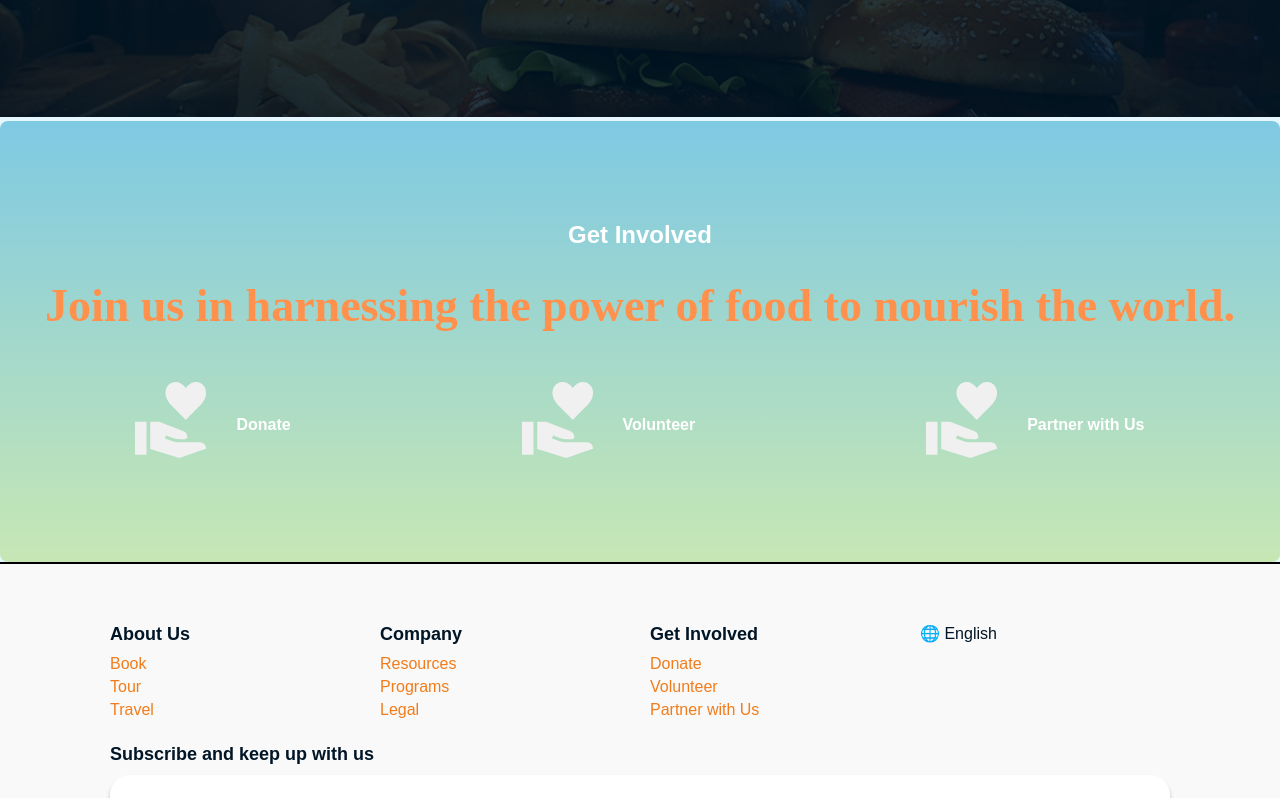
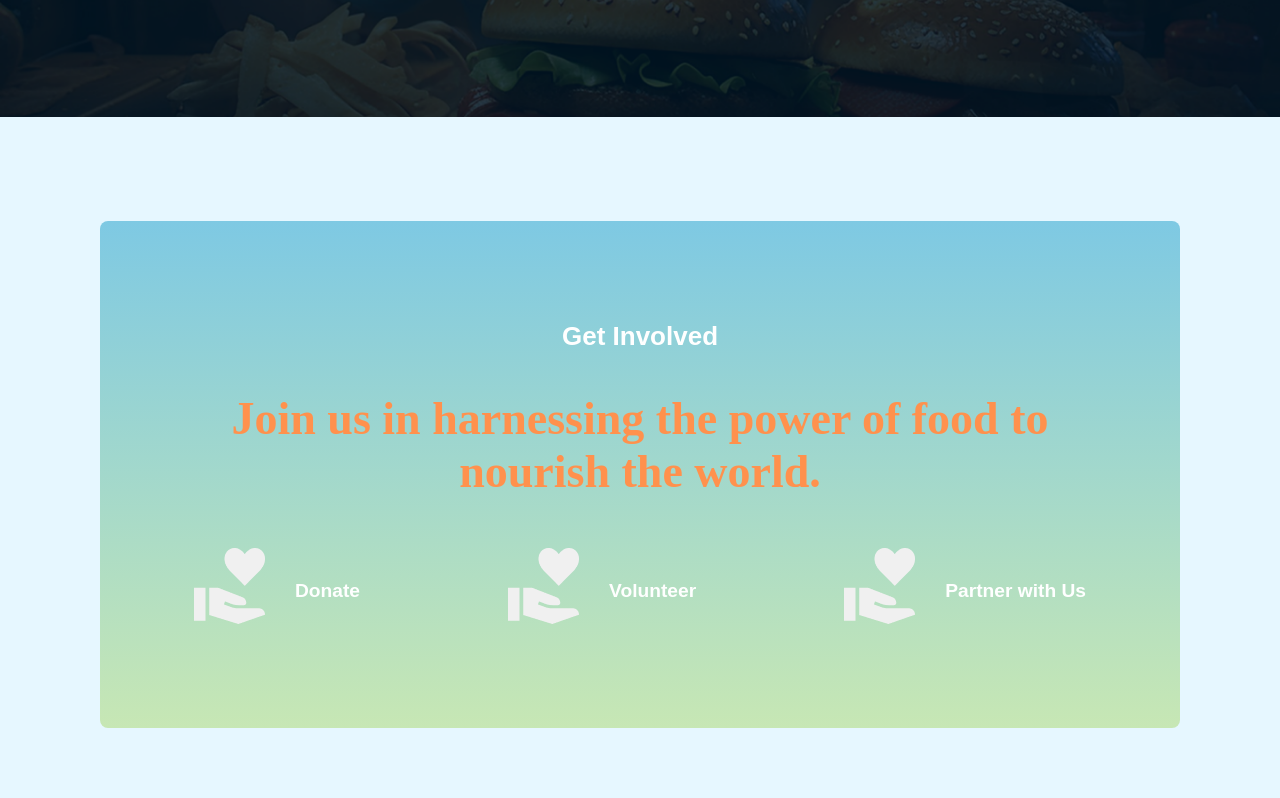
Before and after one commit to D-roid-Technologies/Tourism-4-food, a React (Create React App) app: page /home in a window 1280 px wide. Shown: the part 1222-2020 px from the top of the page. Built offline with nearby package versions, Linux system fonts and the light colour scheme; no server answers.

Commit message:
updated home page

```diff
--- a/src/App/UI/Pages/home/Home.css
+++ b/src/App/UI/Pages/home/Home.css
@@ -64,7 +64,9 @@
 }
 /* get involved section */
 /* GetInvolved.css */
-
+.get-involved-main-cont {
+  padding: 100px 100px;
+}
 .get-involved-container {
   background: linear-gradient(to bottom, #7ec9e3, #c7e7b4);
   padding: 100px 20px;
@@ -74,7 +76,7 @@
 }
 
 .get-involved-container h2 {
-  font-size: 24px;
+  font-size: 26px;
   color: #ffffff;
 }
 
@@ -88,7 +90,7 @@
   line-height: normal;
   /* font-size: 25px;
   color: #ff914d; */
-  margin: 30px 0 50px;
+  margin: 40px 0 50px;
 }
 
 .actions {
@@ -108,6 +110,7 @@
   text-decoration: none;
   font-weight: bold;
   margin-top: 5px;
+  font-size: 1.2rem;
 }
 
 .action-item a:hover {
--- a/src/App/UI/Pages/home/Home.tsx
+++ b/src/App/UI/Pages/home/Home.tsx
@@ -39,9 +39,12 @@ const Home: React.FunctionComponent = () => {
         />
       </div>
       {/* get involved section */}
+      <div className="get-involved-main-cont">
         <div className="get-involved-container">
           <h2>Get Involved</h2>
-        <p>Join us in harnessing the power of food to nourish the world.</p>
+          <p>
+            Join us in harnessing the power of food to <br /> nourish the world.
+          </p>
           <div className="actions">
             <div className="action-item">
               <span role="img" aria-label="Donate">
@@ -63,6 +66,7 @@ const Home: React.FunctionComponent = () => {
             </div>
           </div>
         </div>
+      </div>
       <Footer />
     </main>
   );
```
Lines whose indentation alone changed are shown as unchanged.
